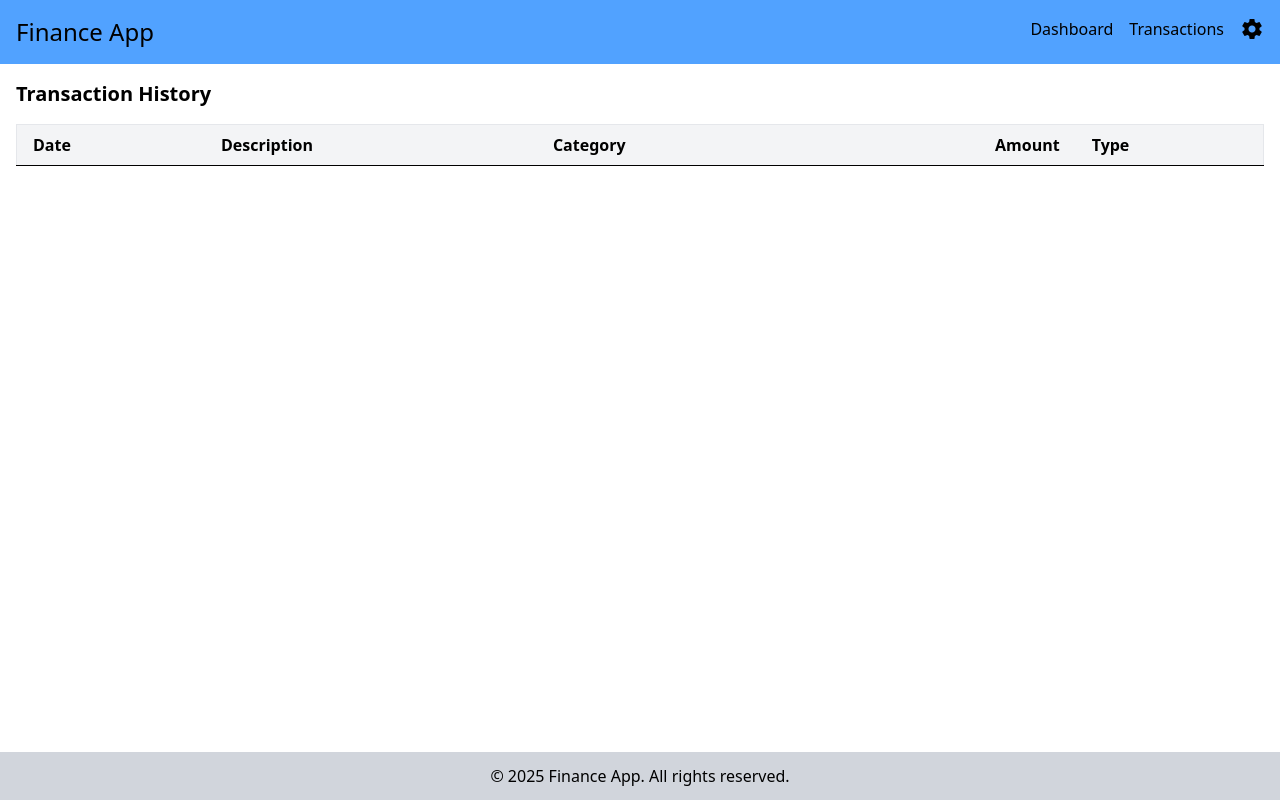
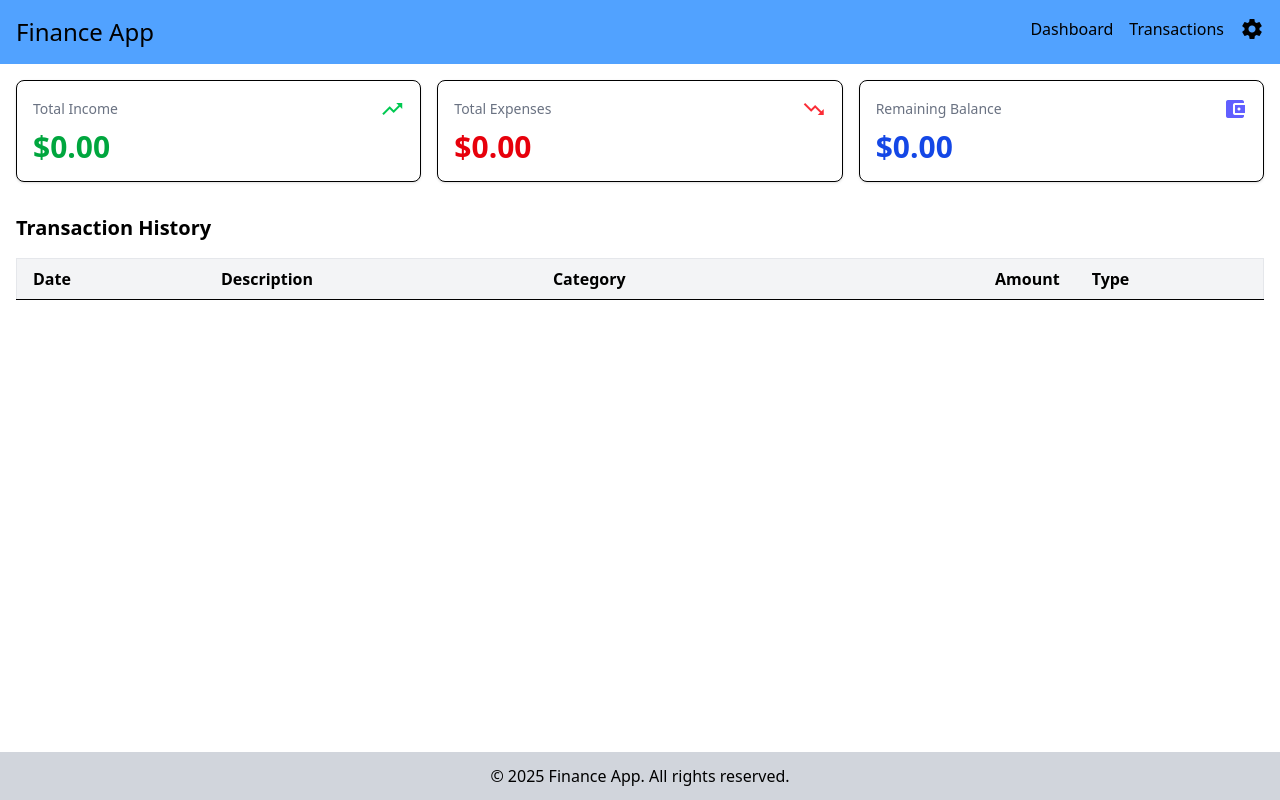
Before and after one commit to pejavrajich8/Finance-app, a website built with Vite: page transactions.html in a window 1280 px wide. Built offline with nearby package versions, Linux system fonts and the light colour scheme.

Commit message:
The Income and expenses and balance are now also on the tranactions histroy page

```diff
--- a/index.html
+++ b/index.html
@@ -2,7 +2,6 @@
 <html lang="en">
   <head>
     <meta charset="UTF-8" />
-    <link rel="icon" type="image/svg+xml" href="/vite.svg" />
     <meta name="viewport" content="width=device-width, initial-scale=1.0" />
     <link href="https://fonts.googleapis.com/icon?family=Material+Icons" rel="stylesheet">
   <link rel="stylesheet" href="/src/style.css" />
--- a/js/transactions.js
+++ b/js/transactions.js
@@ -2,6 +2,7 @@ import TransactionsStore from "./store/transactions.js";
 
 // Module-scoped elements and state so other functions can access modal helpers
 let trans = null;
+let total = null;
 let modal = null;
 let modalTitle = null;
 let modalBody = null;
@@ -35,10 +36,47 @@ function closeModal() {
 
 document.addEventListener("DOMContentLoaded", () => {
 
+
+  total = document.getElementById("total");
+  if (total) {
+      total.innerHTML = `
+    <main id="dashboard" class="container mx-auto p-4 space-y-6">
+        <!-- Summary Cards -->
+        <section id="summary" class="grid grid-cols-1 sm:grid-cols-3 gap-4">
+          <div class="rounded-lg border p-4 bg-white shadow">
+            <div class="flex items-center justify-between">
+              <h2 class="text-sm text-gray-500">Total Income</h2>
+              <span class="material-icons text-green-500">trending_up</span>
+            </div>
+            <p id="total-income" class="mt-2 text-3xl font-semibold text-green-600">$0.00</p>
+          </div>
+
+          <div class="rounded-lg border p-4 bg-white shadow">
+            <div class="flex items-center justify-between">
+              <h2 class="text-sm text-gray-500">Total Expenses</h2>
+              <span class="material-icons text-red-500">trending_down</span>
+            </div>
+            <p id="total-expenses" class="mt-2 text-3xl font-semibold text-red-600">$0.00</p>
+          </div>
+
+          <div class="rounded-lg border p-4 bg-white shadow">
+            <div class="flex items-center justify-between">
+              <h2 class="text-sm text-gray-500">Remaining Balance</h2>
+              <span class="material-icons text-indigo-500">account_balance_wallet</span>
+            </div>
+            <p id="remaining-balance" class="mt-2 text-3xl font-semibold text-blue-700">$0.00</p>
+          </div>
+        </section>
+    </main>`;
+
+      // Update the summary with actual data
+      updateSummary();
+  }
+
   trans = document.getElementById("trans");
     if (trans) {
         trans.innerHTML = `
-                 <main id="transactions" class="container mx-auto p-4 space-y-6">
+        <main id="transactions" class="container mx-auto p-4 space-y-6">
           <section>
             <h2 class="text-xl font-semibold mb-4">Transaction History</h2>
             <div class="overflow-x-auto">
@@ -240,6 +278,41 @@ document.addEventListener("DOMContentLoaded", () => {
 
 });
 
+// Function to update the summary cards with actual data
+function updateSummary() {
+  const store = new TransactionsStore();
+  const transactions = store.all();
+
+  let totalIncome = 0;
+  let totalExpenses = 0;
+
+  transactions.forEach(tx => {
+    if (tx.type === 'income') {
+      totalIncome += Number(tx.amount);
+    } else if (tx.type === 'expense') {
+      totalExpenses += Number(tx.amount);
+    }
+  });
+
+  const balance = totalIncome - totalExpenses;
+
+  const incomeEl = document.getElementById('total-income');
+  const expensesEl = document.getElementById('total-expenses');
+  const balanceEl = document.getElementById('remaining-balance');
+
+  if (incomeEl) incomeEl.textContent = `$${totalIncome.toFixed(2)}`;
+  if (expensesEl) expensesEl.textContent = `$${totalExpenses.toFixed(2)}`;
+  if (balanceEl) {
+    balanceEl.textContent = `$${balance.toFixed(2)}`;
+    // Update color based on balance
+    if (balance >= 0) {
+      balanceEl.className = 'mt-2 text-3xl font-semibold text-blue-700';
+    } else {
+      balanceEl.className = 'mt-2 text-3xl font-semibold text-red-600';
+    }
+  }
+}
+
 // Functions to manage transactions display and actions
 export function displayTransactions() {
   const store = new TransactionsStore();
@@ -268,6 +341,9 @@ export function displayTransactions() {
           tbody.appendChild(tr);
       });
   }
+
+  // Update summary whenever transactions are displayed
+  updateSummary();
 }
 
 
--- a/transactions.html
+++ b/transactions.html
@@ -10,6 +10,7 @@
 </head>
 <body class="min-h-screen flex flex-col">
     <header id="header"></header>
+    <div id="total"></div>
     <div id="trans"></div>
 
     <script type="module" src="/js/app.js"></script>
```
